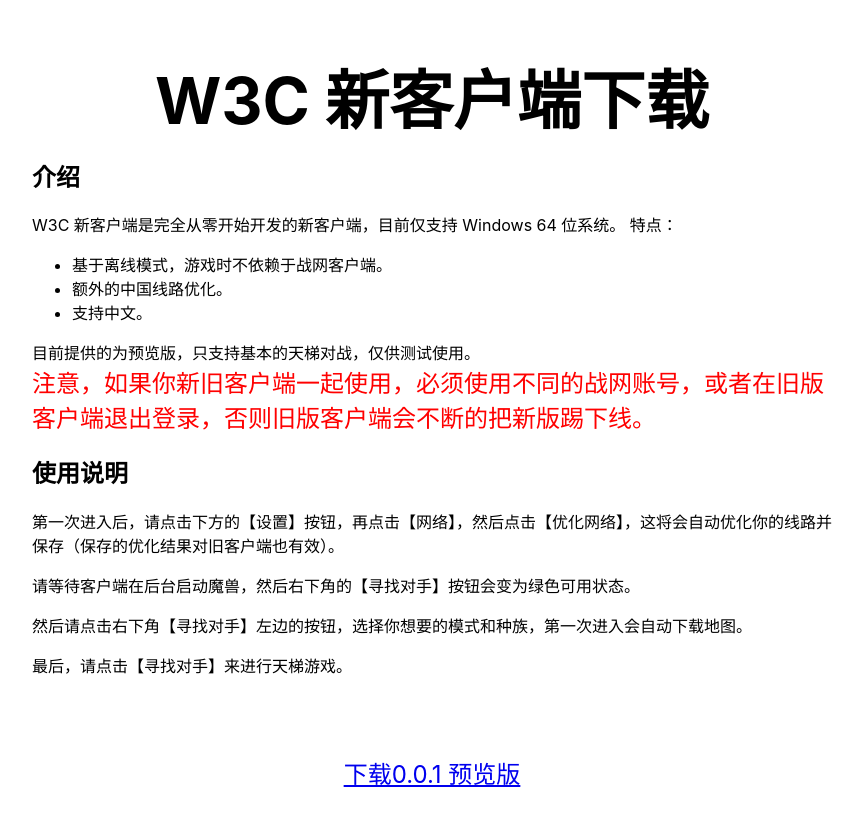
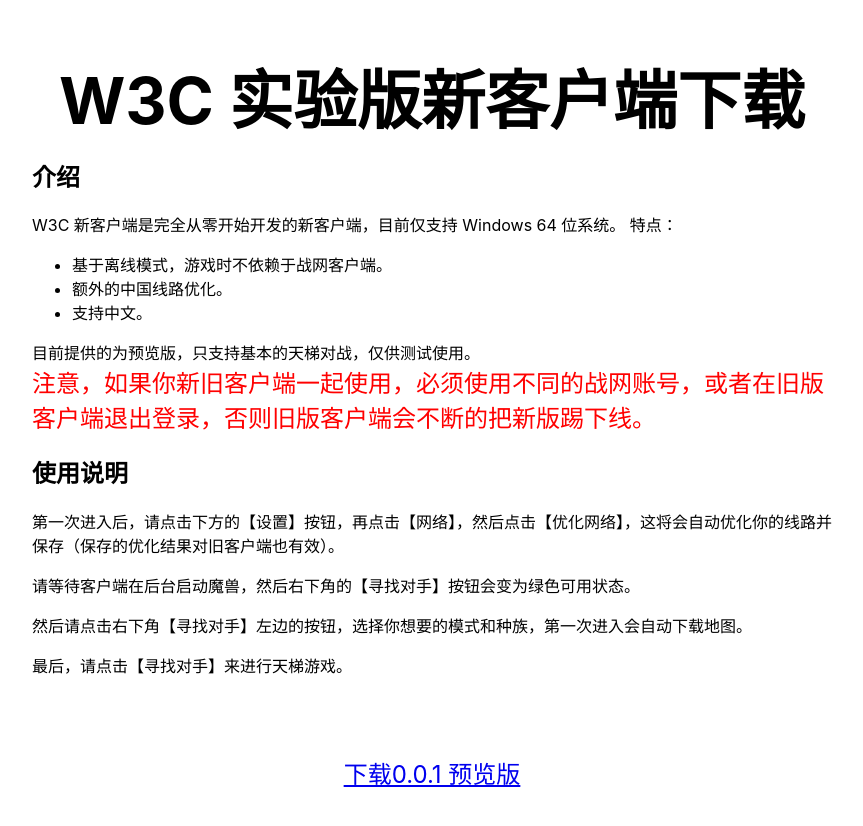
Before and after one commit to fluxxu/wc3.tools, a Next.js app: page /launcher-e in a window 1280 px wide. Shown: the top 826 px of the page, without its empty margins (208-1071 px from the left). Built offline with nearby package versions, Linux system fonts and the light colour scheme.

Commit message:
add link

```diff
--- a/pages/index.tsx
+++ b/pages/index.tsx
@@ -35,6 +35,7 @@
             </li>
           })}
         </ul>
+        <h2><a href="/launcher-e">实验版新客户端</a></h2>
       </main>
     </div>
   )
--- a/pages/launcher-e.jsx
+++ b/pages/launcher-e.jsx
@@ -11,7 +11,7 @@
 
             <main className={styles.main}>
                 <h1 className={styles.title}>
-                    W3C 新客户端下载
+                    W3C 实验版新客户端下载
                 </h1>
 
                 <div className={styles.grid}>
```
